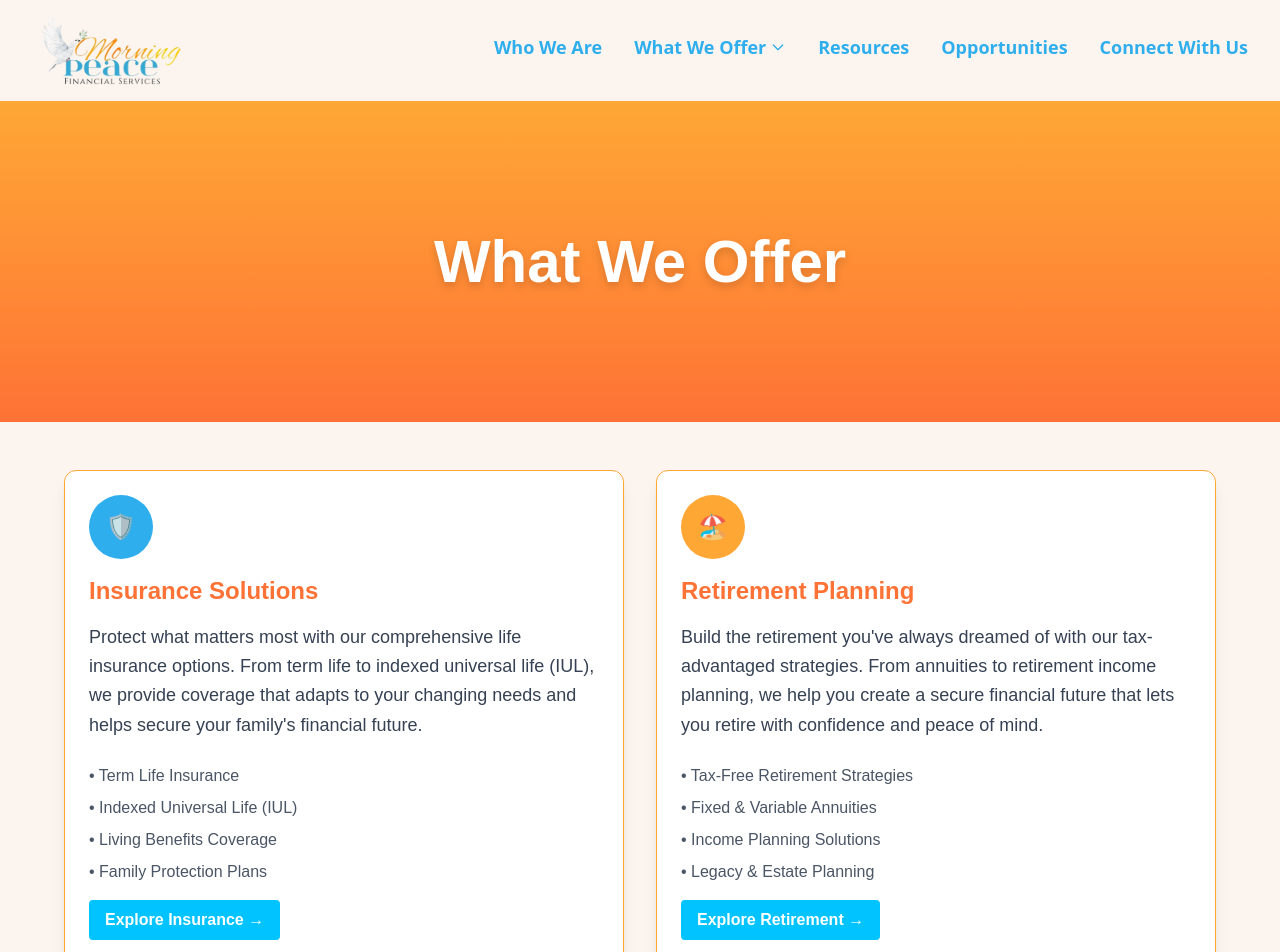
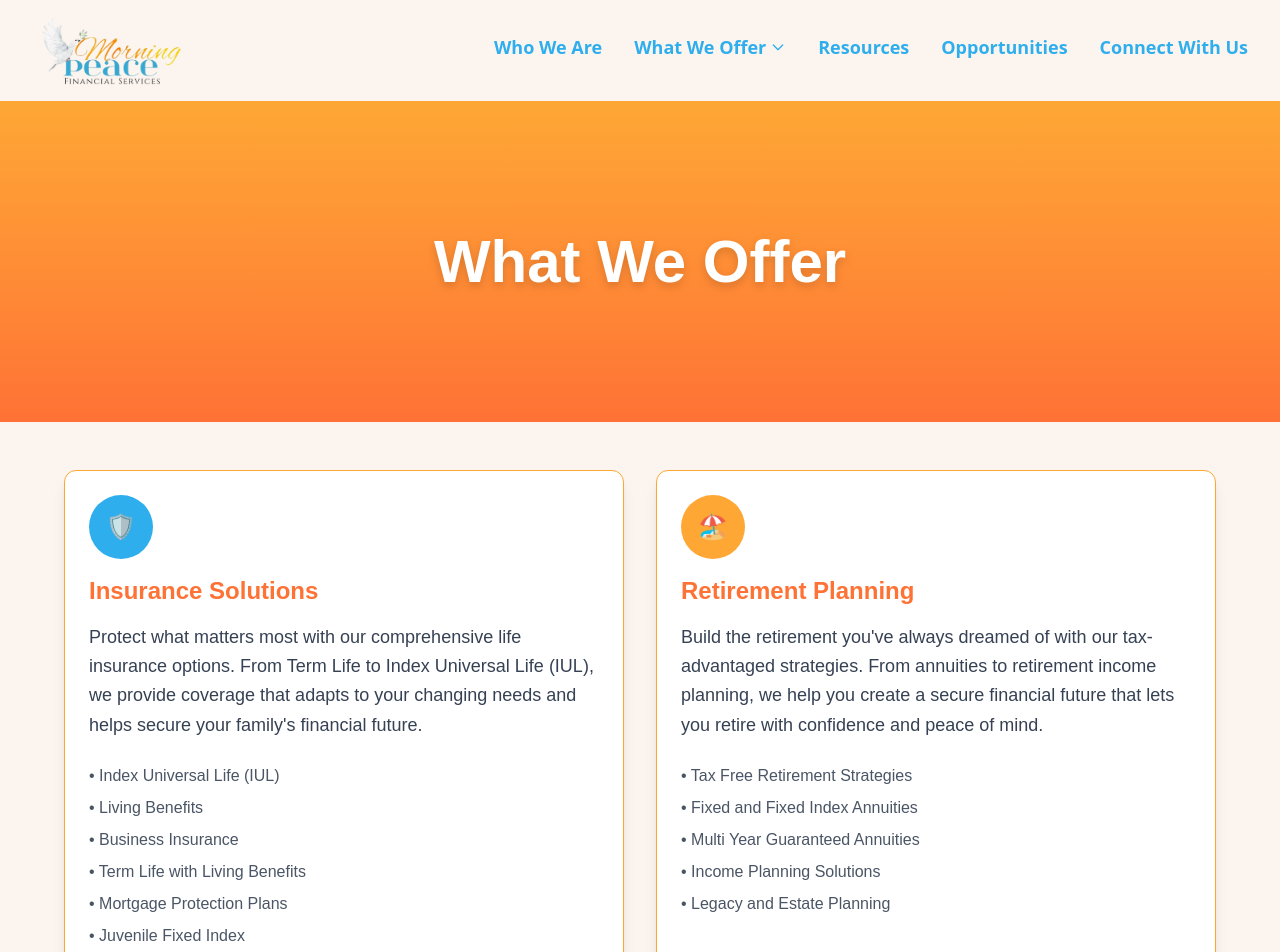
Before and after one commit to morningpeacewebsite/morningPeaceWebsite, a Next.js app: page /WhatWeOffer in a window 1280 px wide. Shown: the top 952 px of the page. Built offline with nearby package versions, Linux system fonts and the light colour scheme.

Commit message:
Updated the WhatweOffer

```diff
--- a/app/WhatWeOffer/page.js
+++ b/app/WhatWeOffer/page.js
@@ -15,14 +15,16 @@ export default function WhatWeOffer() {
             </div>
             <h2 className="text-2xl font-semibold text-[#FE7235] mb-4 group-hover:underline">Insurance Solutions</h2>
             <p className="text-gray-700 mb-6 text-lg leading-relaxed">
-              Protect what matters most with our comprehensive life insurance options. From term life to indexed universal life (IUL),
+              Protect what matters most with our comprehensive life insurance options. From Term Life to Index Universal Life (IUL),
               we provide coverage that adapts to your changing needs and helps secure your family's financial future.
             </p>
             <ul className="text-gray-600 mb-4 space-y-2">
-              <li>• Term Life Insurance</li>
-              <li>• Indexed Universal Life (IUL)</li>
-              <li>• Living Benefits Coverage</li>
-              <li>• Family Protection Plans</li>
+              <li>• Index Universal Life (IUL)</li>
+              <li>• Living Benefits</li>
+              <li>• Business Insurance</li>
+              <li>• Term Life with Living Benefits</li>
+              <li>• Mortgage Protection Plans</li>
+              <li>• Juvenile Fixed Index</li>
             </ul>
             <span className="mt-auto bg-[#00C3FF] text-white px-4 py-2 rounded font-semibold group-hover:bg-[#0077FF] transition">Explore Insurance →</span>
           </a>
@@ -38,10 +40,11 @@ export default function WhatWeOffer() {
               we help you create a secure financial future that lets you retire with confidence and peace of mind.
             </p>
             <ul className="text-gray-600 mb-4 space-y-2">
-              <li>• Tax-Free Retirement Strategies</li>
-              <li>• Fixed & Variable Annuities</li>
+              <li>• Tax Free Retirement Strategies</li>
+              <li>• Fixed and Fixed Index Annuities</li>
+              <li>• Multi Year Guaranteed Annuities</li>
               <li>• Income Planning Solutions</li>
-              <li>• Legacy & Estate Planning</li>
+              <li>• Legacy and Estate Planning</li>
             </ul>
             <span className="mt-auto bg-[#00C3FF] text-white px-4 py-2 rounded font-semibold group-hover:bg-[#0077FF] transition">Explore Retirement →</span>
           </a>
```
